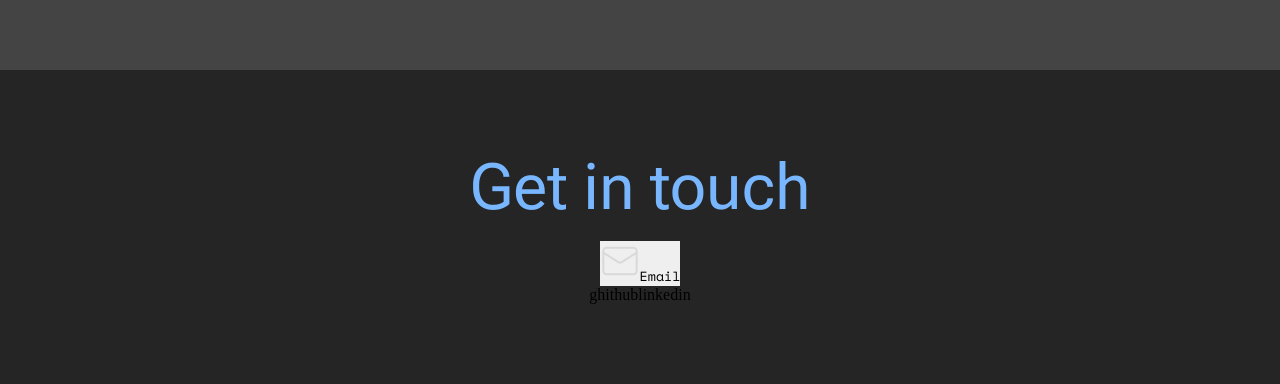
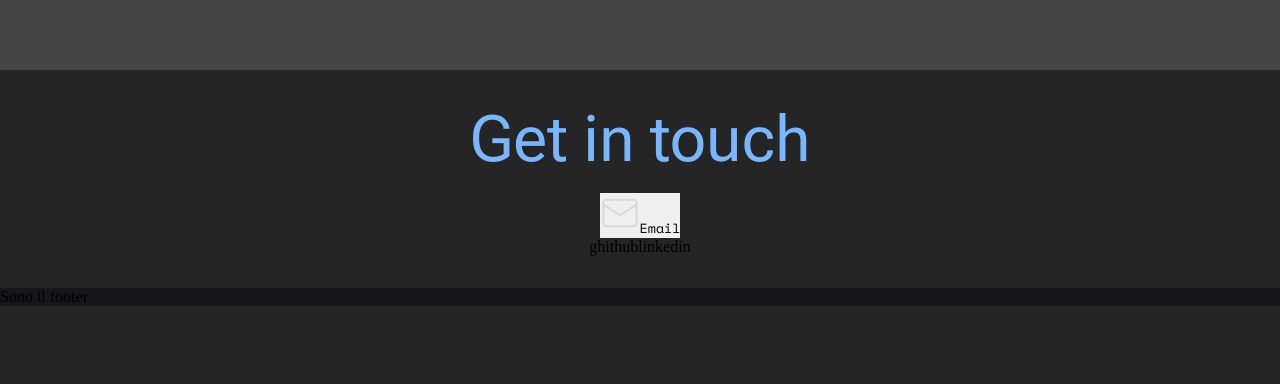
Before and after one commit to luigitarallo/my-portfolio, a React (Vite) app: page / in a window 1280 px wide. Shown: the part 4032-4416 px from the top of the page. After the commit the page ends 4338 px from the top, so only its background shows below. Built offline with nearby package versions, Linux system fonts and the light colour scheme.

Commit message:
style: change padding to contacts

```diff
--- a/src/components/Contacts.css
+++ b/src/components/Contacts.css
@@ -1,5 +1,5 @@
 #contacts {
-  padding: 5rem 0;
+  padding: 2rem 0;
   width: 100%;
 }
 
```
